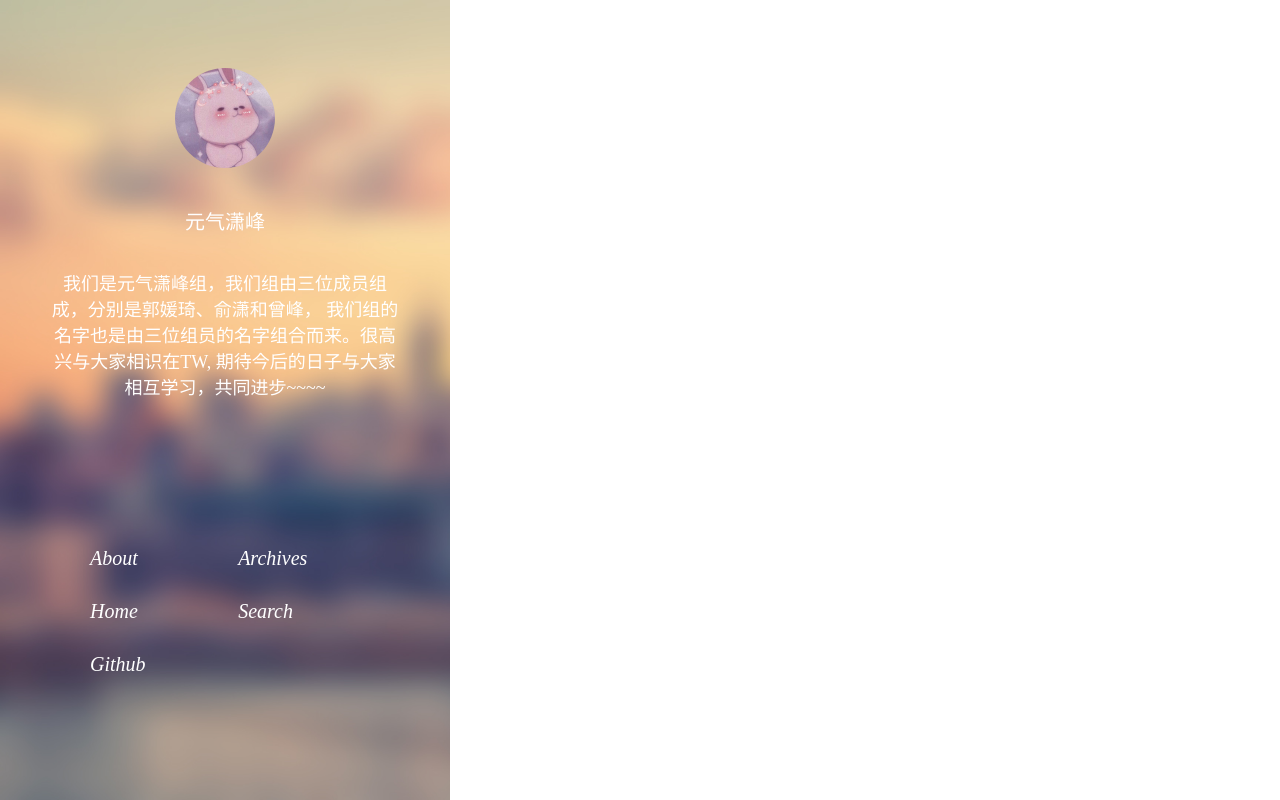
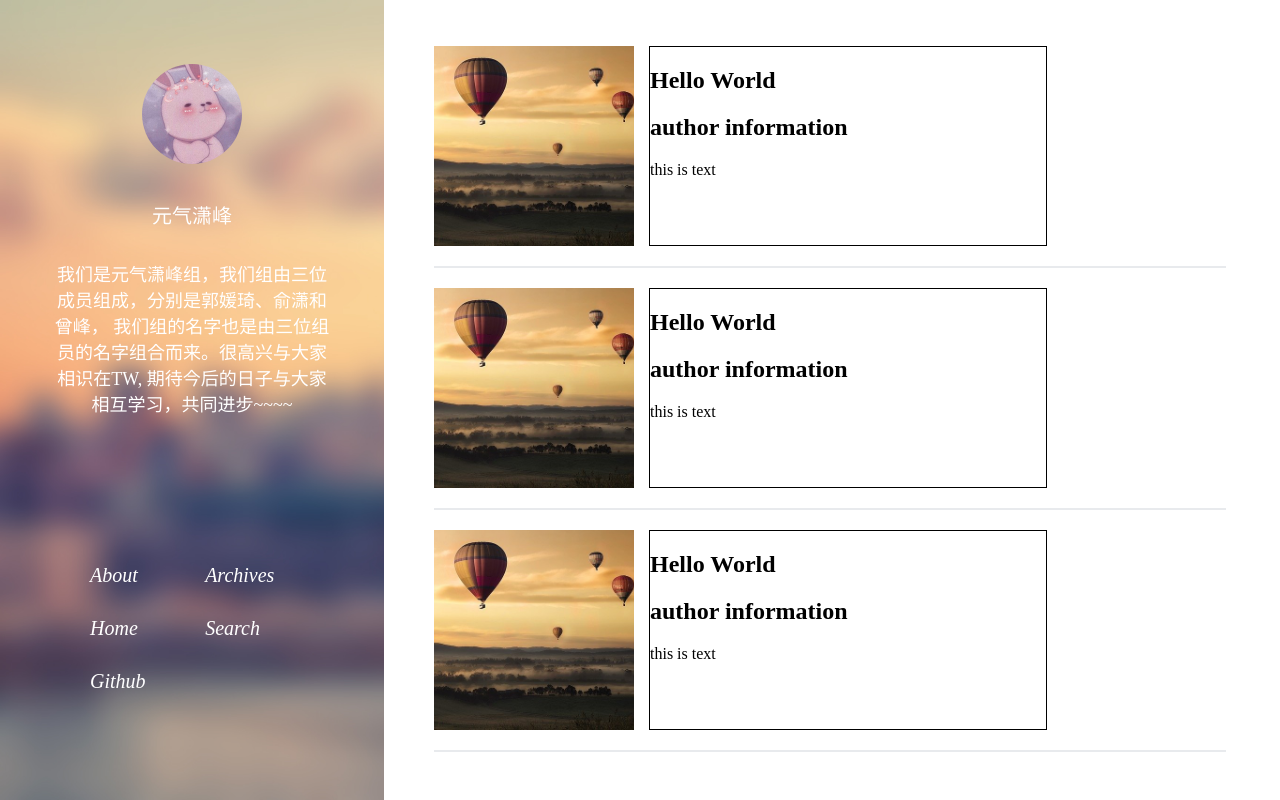
Before and after one commit to MargotGuo/teamA_blog, a plain HTML site: page index.html in a window 1280 px wide. Drawn offline with Linux system fonts and the light colour scheme; a small style sheet from the web is missing.

Commit message:
[Xiao]{feat}#04:add blog list

```diff
--- a/css/background.css
+++ b/css/background.css
@@ -1,10 +1,9 @@
 .background {
     background-image: url("img/background-filter.jpg");
-    width: 450px;
+    width: 30%;
     height: 100%;
-    display: inline-block;
     position: fixed;
     left: 0;
     top: 0;
-    background-size:cover
+    background-size:cover;
     }
--- a/css/icon.css
+++ b/css/icon.css
@@ -1,12 +1,4 @@
 
-.left-page {
-  background-image: url("img/background-filter.jpg");
-  width: 40%;
-  height: 100vh;
-  position: fixed;
-  left: 0;
-  top: 0;
-}
 .team-intro {
   text-align: center;
   padding: 50px;
@@ -28,6 +20,27 @@ a {
   color:white;
   padding-top: 30px;
 }
+.blog-content {
+  position: absolute;
+  left: 30%;
+  top: 0;
+  padding: 10px;
+  width: 65%
+}
+.bloglist-img {
+  width: 200px;
+  height: 200px;
+  object-fit: cover;
+}
 .blog-list {
-  width: 500px;
+  width: 50%;
+  margin-left: 15px;
+  border: 1px solid;
 }
+li {
+  padding: 20px 0;
+  list-style-type: none;
+  border-bottom: 2px solid rgb(232, 234, 237);
+  display: flex;
+  flex-direction: row;
+}
--- a/index.html
+++ b/index.html
@@ -10,9 +10,9 @@
 </head>
 
 <body>
-  <div class="background">
+  <aside class="background">
     <div class="team-intro">
-        <img class="avatar"  src="./img/avatar.jpg" >
+      <img class="avatar" src="./img/avatar.jpg">
       <p class="name">元气潇峰</p>
       <p class="self_introduction">
         我们是元气潇峰组，我们组由三位成员组成，分别是郭媛琦、俞潇和曾峰，
@@ -20,11 +20,40 @@
         期待今后的日子与大家相互学习，共同进步~~~~
       </p>
     </div>
-    <div class="icons">
+    <nav class="icons">
       <i class="iconfont icon-people"> About</i>
       <a href="index.html"><i class="iconfont icon-home"> Home</i></a>
       <a href="https://github.com/xiy037/teamA_blog" target="_blank"><i class="iconfont icon-github"> Github</i></a>
       <i class="iconfont icon-archives"> Archives</i>
       <i class="iconfont icon-search"> Search</i>
-    </div>
+    </nav>
+  </aside>
+  <main class="blog-content">
+    <ul>
+      <li>
+        <img class="bloglist-img" src="css/img/blog1.jpg">
+        <article class="blog-list">
+          <h1 class="blog-title">Hello World</h1>
+          <h2 class="author">author information</h2>
+          <p>this is text</p>
+        </article>
+      </li>
+      <li>
+        <img class="bloglist-img" src="css/img/blog1.jpg">
+        <article class="blog-list">
+          <h1 class="blog-title">Hello World</h1>
+          <h2 class="author">author information</h2>
+          <p>this is text</p>
+        </article>
+      </li>
+      <li>
+        <img class="bloglist-img" src="css/img/blog1.jpg">
+        <article class="blog-list">
+          <h1 class="blog-title">Hello World</h1>
+          <h2 class="author">author information</h2>
+          <p>this is text</p>
+        </article>
+      </li>
+    </ul>
+  </main>
 </body>
```
Also changed, not shown: css/img/blog-List1.jpg (deleted), css/img/blog-List2.png (deleted), css/img/blog-List3.jpg (deleted), css/img/blog1.jpg (added). Lines whose indentation alone changed are shown as unchanged.
